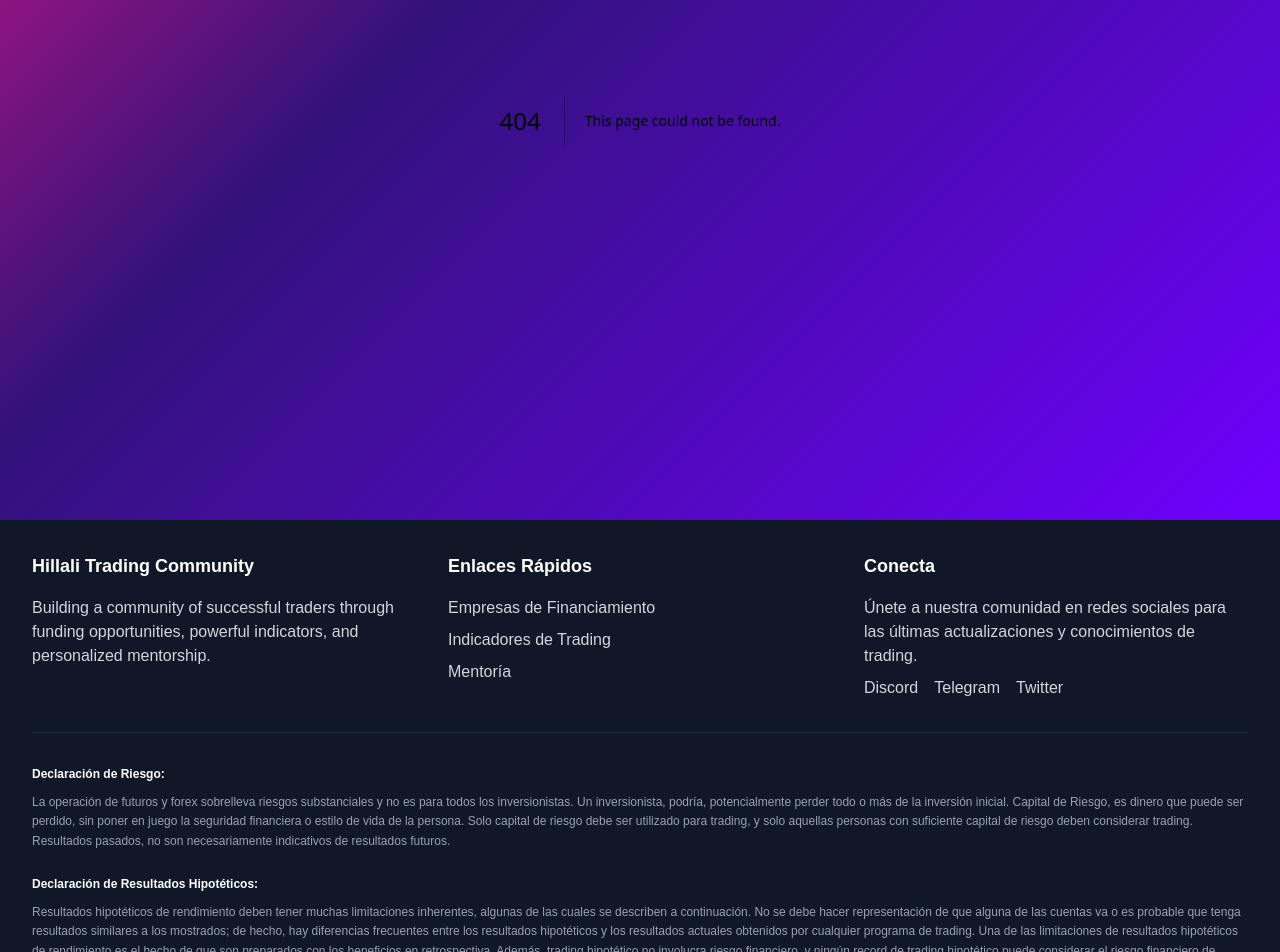
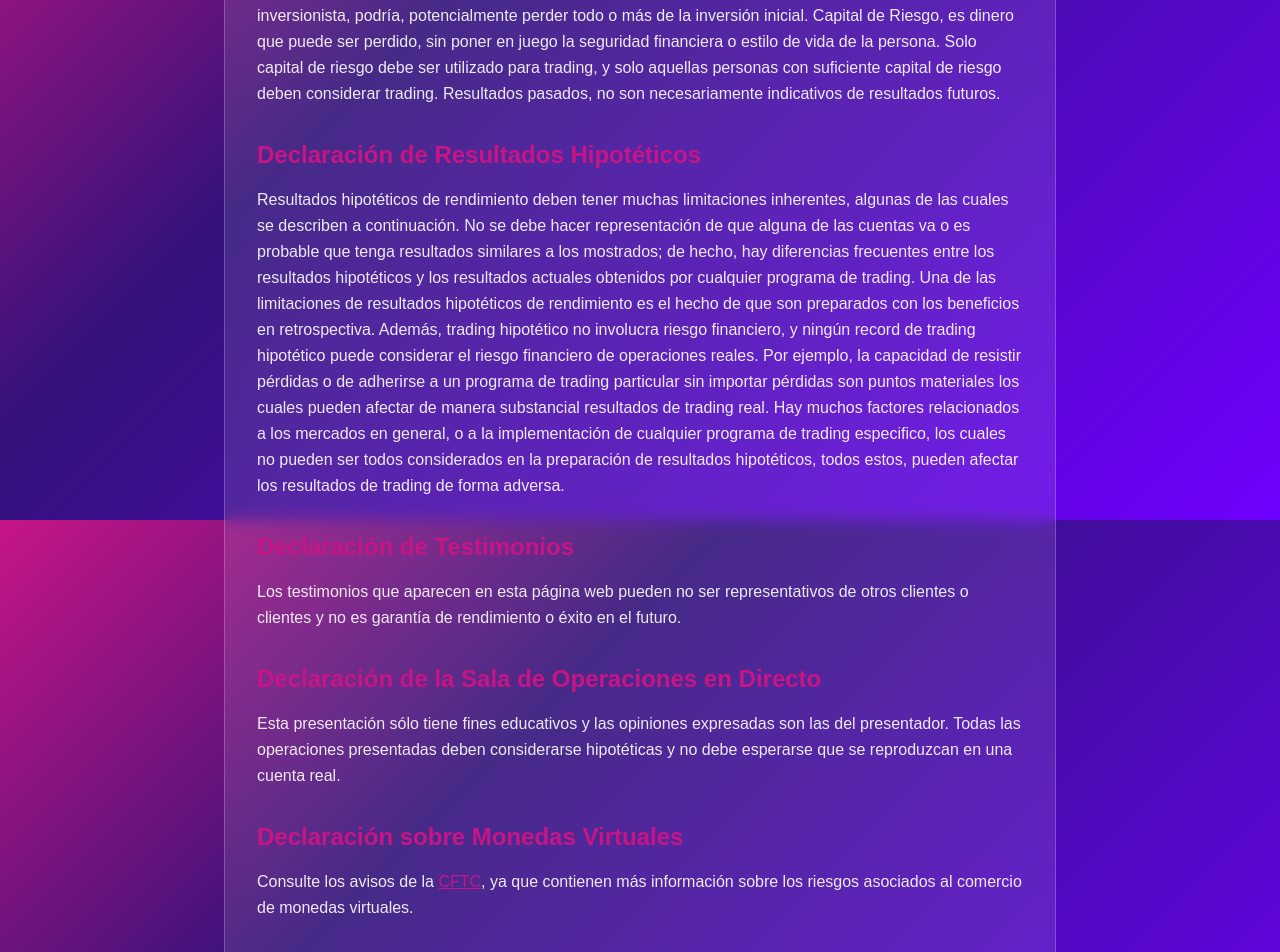
Before and after one commit to LouisCalderon/HillaliTrading, a Next.js app: page /riesgos in a window 1280 px wide. Before the commit this address had no page. Shown: the part 280-1232 px from the top of the page. Built offline with nearby package versions, Linux system fonts and the light colour scheme.

Commit message:
Add risk disclosures page at /riesgos with CFTC link

```diff
--- /dev/null
+++ b/src/app/riesgos/page.tsx
@@ -0,0 +1,59 @@
+export default function Riesgos() {
+  return (
+    <div className="bg-transparent text-white py-20">
+      <div className="max-w-4xl mx-auto px-4 sm:px-6 lg:px-8">
+        <h1 className="text-4xl md:text-5xl font-bold text-center mb-12 drop-shadow-lg" style={{ fontSize: 'clamp(2rem, 6vw, 3rem)' }}>
+          Divulgaciones de Riesgos
+        </h1>
+
+        <div className="bg-white/10 backdrop-blur-sm rounded-lg p-8 border border-white/20 space-y-8">
+          <section>
+            <h2 className="text-2xl font-bold mb-4 text-[#C71585]">Declaración de Riesgo</h2>
+            <p className="text-white/90 leading-relaxed mb-4">
+              La operación de futuros y forex sobrelleva riesgos substanciales y no es para todos los inversionistas. Un inversionista, podría, potencialmente perder todo o más de la inversión inicial. Capital de Riesgo, es dinero que puede ser perdido, sin poner en juego la seguridad financiera o estilo de vida de la persona. Solo capital de riesgo debe ser utilizado para trading, y solo aquellas personas con suficiente capital de riesgo deben considerar trading. Resultados pasados, no son necesariamente indicativos de resultados futuros.
+            </p>
+          </section>
+
+          <section>
+            <h2 className="text-2xl font-bold mb-4 text-[#C71585]">Declaración de Resultados Hipotéticos</h2>
+            <p className="text-white/90 leading-relaxed mb-4">
+              Resultados hipotéticos de rendimiento deben tener muchas limitaciones inherentes, algunas de las cuales se describen a continuación. No se debe hacer representación de que alguna de las cuentas va o es probable que tenga resultados similares a los mostrados; de hecho, hay diferencias frecuentes entre los resultados hipotéticos y los resultados actuales obtenidos por cualquier programa de trading. Una de las limitaciones de resultados hipotéticos de rendimiento es el hecho de que son preparados con los beneficios en retrospectiva. Además, trading hipotético no involucra riesgo financiero, y ningún record de trading hipotético puede considerar el riesgo financiero de operaciones reales. Por ejemplo, la capacidad de resistir pérdidas o de adherirse a un programa de trading particular sin importar pérdidas son puntos materiales los cuales pueden afectar de manera substancial resultados de trading real. Hay muchos factores relacionados a los mercados en general, o a la implementación de cualquier programa de trading especifico, los cuales no pueden ser todos considerados en la preparación de resultados hipotéticos, todos estos, pueden afectar los resultados de trading de forma adversa.
+            </p>
+          </section>
+
+          <section>
+            <h2 className="text-2xl font-bold mb-4 text-[#C71585]">Declaración de Testimonios</h2>
+            <p className="text-white/90 leading-relaxed mb-4">
+              Los testimonios que aparecen en esta página web pueden no ser representativos de otros clientes o clientes y no es garantía de rendimiento o éxito en el futuro.
+            </p>
+          </section>
+
+          <section>
+            <h2 className="text-2xl font-bold mb-4 text-[#C71585]">Declaración de la Sala de Operaciones en Directo</h2>
+            <p className="text-white/90 leading-relaxed mb-4">
+              Esta presentación sólo tiene fines educativos y las opiniones expresadas son las del presentador. Todas las operaciones presentadas deben considerarse hipotéticas y no debe esperarse que se reproduzcan en una cuenta real.
+            </p>
+          </section>
+
+          <section>
+            <h2 className="text-2xl font-bold mb-4 text-[#C71585]">Declaración sobre Monedas Virtuales</h2>
+            <p className="text-white/90 leading-relaxed mb-4">
+              Consulte los avisos de la{' '}
+              <a
+                href="https://www.cftc.gov/sites/default/files/idc/groups/public/@customerprotection/documents/file/customeradvisory_urvct121517.pdf"
+                target="_blank"
+                rel="noopener noreferrer"
+                className="text-[#C71585] hover:text-[#A01070] underline font-medium"
+              >
+                CFTC
+              </a>
+              , ya que contienen más información sobre los riesgos asociados al comercio de monedas virtuales.
+            </p>
+          </section>
+
+
+        </div>
+      </div>
+    </div>
+  );
+}
```
Also changed, not shown: 1 other file (tests, documents, lock files or other folders).
